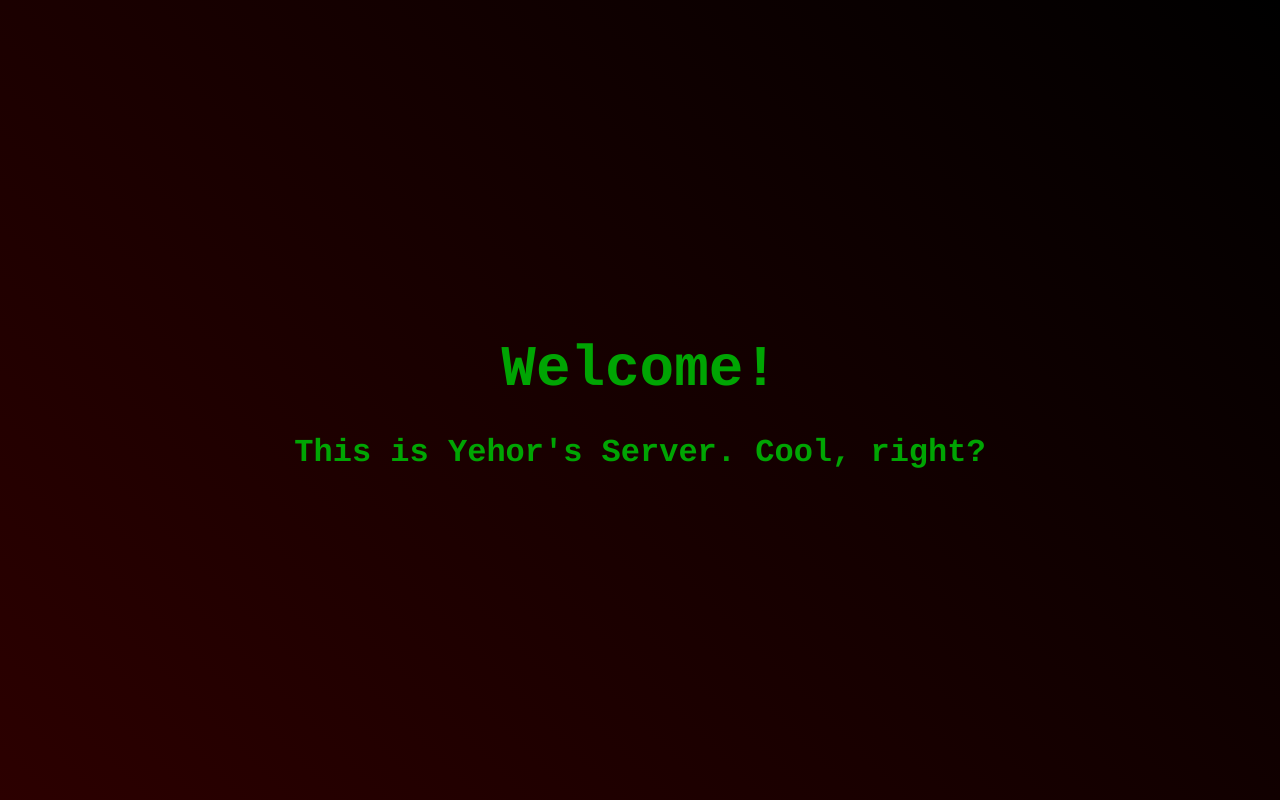
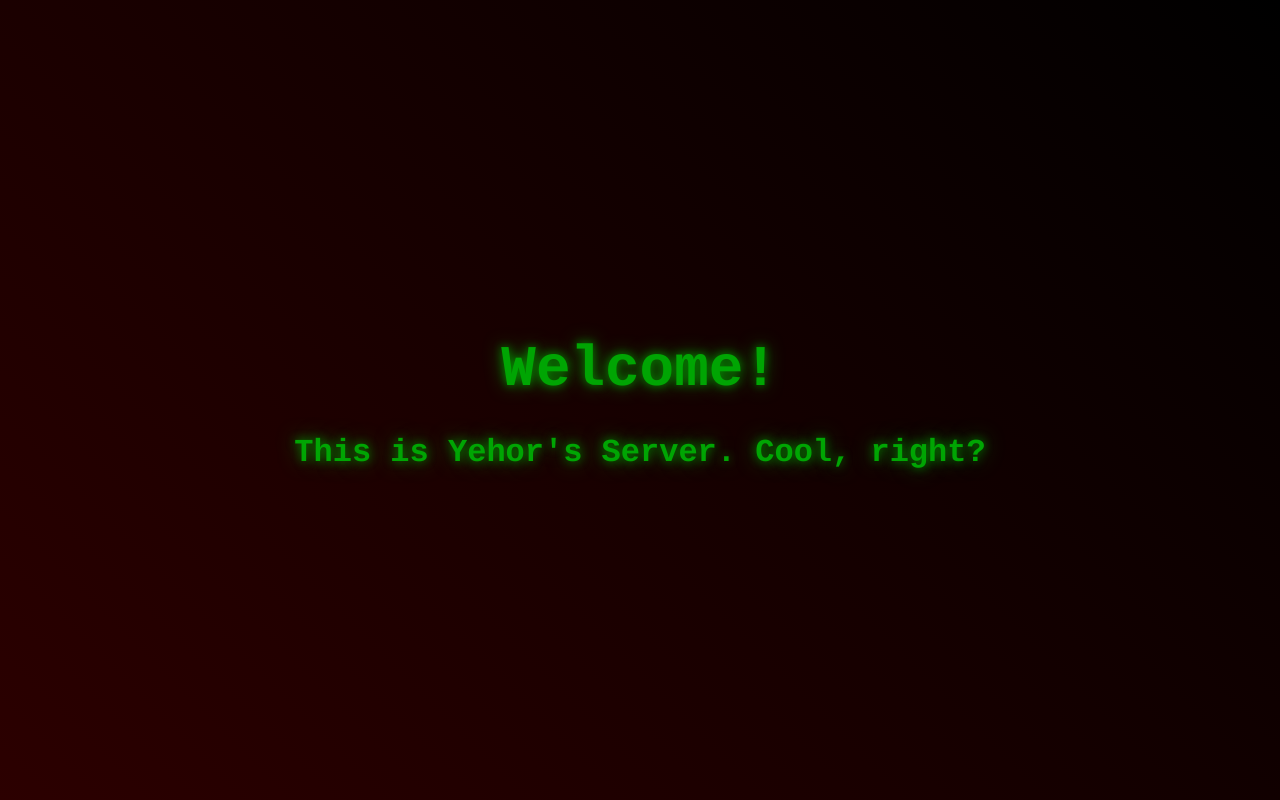
Before and after one commit to spamhws/Personal-Server, a website: page index.html in a window 1280 px wide. Drawn offline with Linux system fonts and the light colour scheme.

Commit message:
Add text shadow to headings

```diff
--- a/index.html
+++ b/index.html
@@ -27,12 +27,16 @@
                 font-size: 4em;
                 margin: 16px 0;
                 animation: pulse 2s infinite;
+                text-shadow: 0 0 10px rgba(0, 165, 3, 0.7), 0 0 20px rgba(0, 165, 3, 0.7);
+
             }
 
             h4 {
                 font-size: 2em;
                 animation: fadeIn 3s ease-in-out;
                 margin: 12px 0;
+                text-shadow: 0 0 10px rgba(0, 165, 3, 0.7), 0 0 20px rgba(0, 165, 3, 0.7);
+
 
             }
 
```
